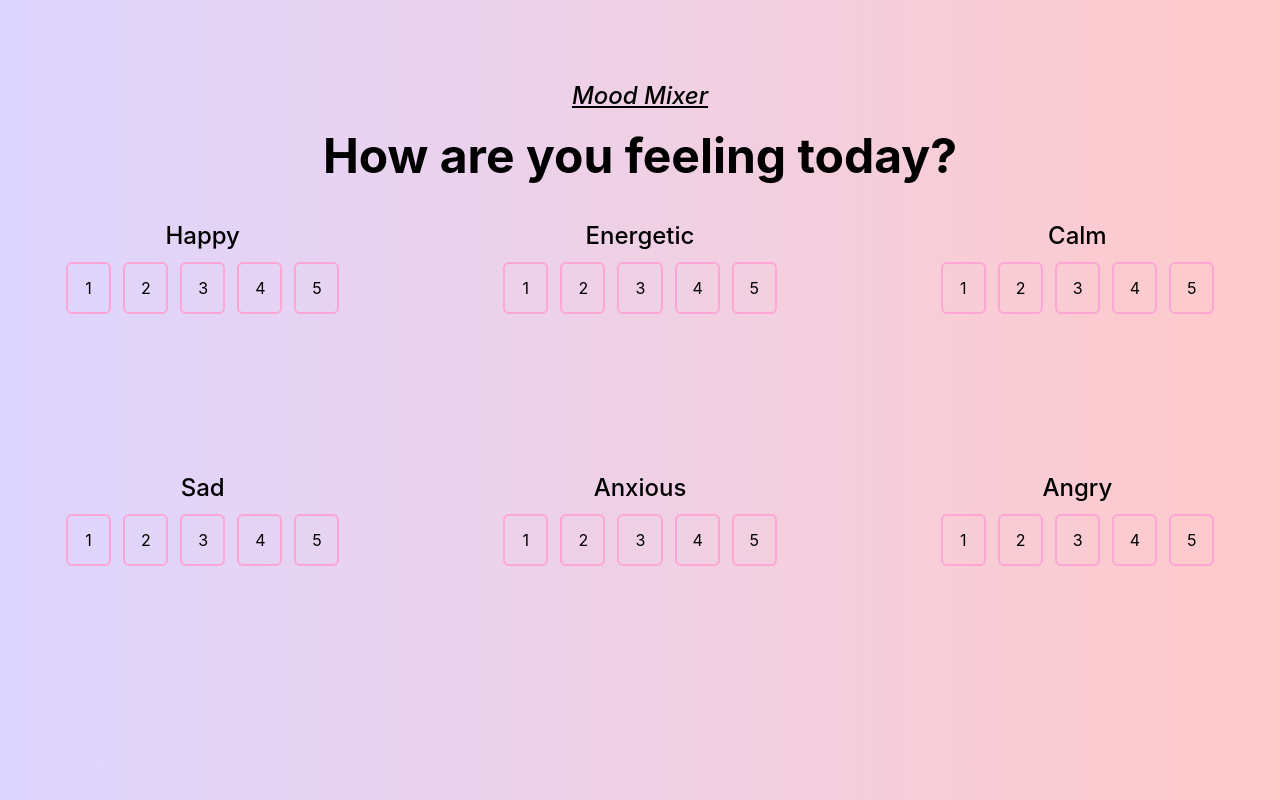
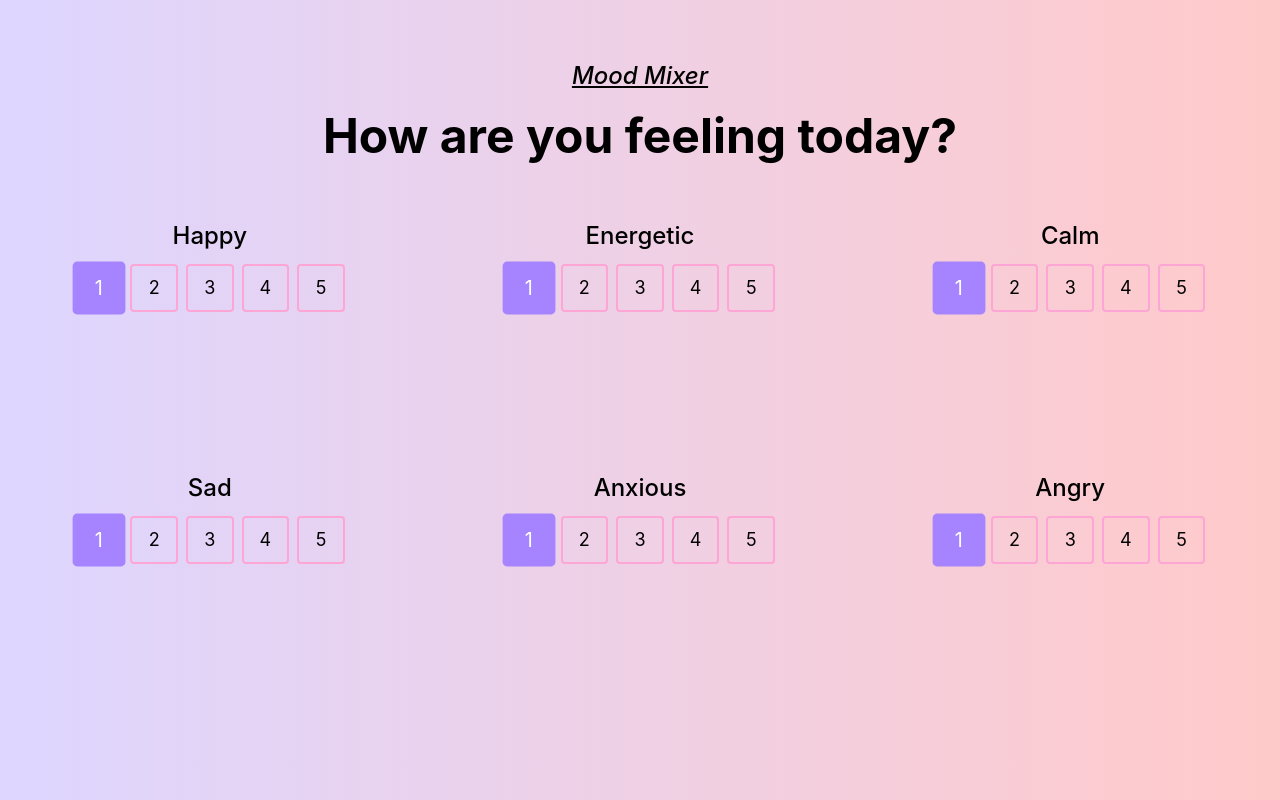
Before and after one commit to isaacnguyen10711-cpu/Vibe-Mixer, a React (Vite) app in the folder mm-frontend/: page / in a window 1280 px wide. Built offline with nearby package versions, Linux system fonts and the light colour scheme.

Commit message:
Updated button so that when the value is selected, it displays as the bg changes to violet

```diff
--- a/mm-frontend/src/components/ButtonRow.tsx
+++ b/mm-frontend/src/components/ButtonRow.tsx
@@ -1,40 +1,29 @@
 type ButtonRowProps = {
+  selectedMood: number;
   onMoodSelect: (mood: number) => void;
 };
 
 function ButtonRow( props: ButtonRowProps) {
     return (
         <>
-            <button
-                className="px-2 py-1 md:px-3 md:py-2 lg:px-4 lg:py-3 mx-1 rounded hover:bg-violet-300 outline outline-2 outline-pink-300 transition duration-300 ease-in-out hover:scale-110"
-                onClick={() => props.onMoodSelect(1)}
-            >
-                1
-            </button>
-            <button
-                className="px-2 py-1 md:px-3 md:py-2 lg:px-4 lg:py-3 mx-1 rounded hover:bg-violet-300 outline outline-2 outline-pink-300 transition duration-300 ease-in-out hover:scale-110"
-                onClick={() => props.onMoodSelect(2)}
-            >
-                2
-            </button>
-            <button
-                className="px-2 py-1 md:px-3 md:py-2 lg:px-4 lg:py-3 mx-1  rounded hover:bg-violet-300 outline outline-2 outline-pink-300 transition duration-300 ease-in-out hover:scale-110"
-                onClick={() => props.onMoodSelect(3)}
-            >
-                3
-            </button>
-            <button
-                className="px-2 py-1 md:px-3 md:py-2 lg:px-4 lg:py-3 mx-1 rounded hover:bg-violet-300 outline outline-2 outline-pink-300 transition duration-300 ease-in-out hover:scale-110"
-                onClick={() => props.onMoodSelect(4)}
-            >
-                4
-            </button>
-            <button
-                className="px-2 py-1 md:px-3 md:py-2 lg:px-4 lg:py-3 mx-1 rounded hover:bg-violet-300 outline outline-2 outline-pink-300 transition duration-300 ease-in-out hover:scale-110"
-                onClick={() => props.onMoodSelect(5)}
-            >
-                5
-            </button>
+            {[1, 2, 3, 4, 5].map((moodLevel) => {
+                const isSelected = props.selectedMood === moodLevel;
+
+                return (
+                    <button
+                        key={moodLevel}
+                        type="button"
+                        className={`min-h-6 rounded border-2 px-3 py-2 text-sm transition duration-300 ease-in-out focus-visible:outline-2 focus-visible:outline-offset-2 focus-visible:outline-violet-500 active:scale-95 md:px-3 md:text-base lg:px-4 lg:text-lg ${
+                            isSelected
+                                ? "scale-110 border-violet-400 bg-violet-400 text-white"
+                                : "border-pink-300 hover:scale-110 hover:bg-violet-300"
+                        }`}
+                        onClick={() => props.onMoodSelect(moodLevel)}
+                    >
+                        {moodLevel}
+                    </button>
+                );
+            })}
         </>
     )
 }
--- a/mm-frontend/src/pages/HomePage.tsx
+++ b/mm-frontend/src/pages/HomePage.tsx
@@ -1,4 +1,4 @@
-import { useState, useEffect } from 'react'
+import { useState } from 'react'
 import ButtonRow from '../components/ButtonRow';
 
 function HomePage() {
@@ -12,19 +12,19 @@ function HomePage() {
     return (
         <div className="max-w-6xl mx-auto">
             <div className="flex justify-center">
-                <h1 className="text-lg mt-20 italic underline font-medium md:text-xl lg:text-2xl">Mood Mixer</h1>
+                <h1 className="text-lg mt-10 italic underline font-medium md:text-xl md:mt-15 lg:text-2xl">Mood Mixer</h1>
             </div>
             <div className="flex justify-center">
-                <h1 className="text-2xl mt-5 font-bold md:text-3xl lg:text-5xl">How are you feeling today?</h1>
+                <h1 className="text-2xl mt-2 font-bold md:text-3xl md:mt-5 lg:text-5xl ">How are you feeling today?</h1>
             </div>
 
-            <div className="grid md:grid-cols-3 md:gap-20 lg:gap-40 justify-center mt-10">
+            <div className="grid gap-5 my-5 md:grid-cols-3 md:gap-20 lg:gap-40 justify-center md:mt-15">
                 <div>
                     <div className="flex justify-center">
                         <h1 className="text-lg font-medium md:text-xl lg:text-2xl">Happy</h1>
                     </div>
                     <div className="grid grid-cols-5 gap-2 justify-center mt-3">
-                        <ButtonRow onMoodSelect={setHappy} />
+                        <ButtonRow selectedMood={happy} onMoodSelect={setHappy} />
                     </div>
                 </div>
                 <div>
@@ -32,7 +32,7 @@ function HomePage() {
                         <h1 className="text-lg font-medium md:text-xl lg:text-2xl">Energetic</h1>
                     </div>
                     <div className="grid grid-cols-5 gap-2 justify-center mt-3">
-                        <ButtonRow onMoodSelect={setEnergetic} />
+                        <ButtonRow selectedMood={energetic} onMoodSelect={setEnergetic} />
                     </div>
                 </div>
                 <div>
@@ -40,7 +40,7 @@ function HomePage() {
                         <h1 className="text-lg font-medium md:text-xl lg:text-2xl">Calm</h1>
                     </div>
                     <div className="grid grid-cols-5 gap-2 justify-center mt-3">
-                        <ButtonRow onMoodSelect={setCalm} />
+                        <ButtonRow selectedMood={calm} onMoodSelect={setCalm} />
                     </div>
                 </div>
                 <div>
@@ -48,7 +48,7 @@ function HomePage() {
                         <h1 className="text-lg font-medium md:text-xl lg:text-2xl">Sad</h1>
                     </div>
                     <div className="grid grid-cols-5 gap-2 justify-center mt-3">
-                        <ButtonRow onMoodSelect={setSad} />
+                        <ButtonRow selectedMood={sad} onMoodSelect={setSad} />
                     </div>
                 </div>
                 <div>
@@ -56,7 +56,7 @@ function HomePage() {
                         <h1 className="text-lg font-medium md:text-xl lg:text-2xl">Anxious</h1>
                     </div>
                     <div className="grid grid-cols-5 gap-2 justify-center mt-3">
-                        <ButtonRow onMoodSelect={setAnxious} />
+                        <ButtonRow selectedMood={anxious} onMoodSelect={setAnxious} />
                     </div>
                 </div>
                 <div>
@@ -64,7 +64,7 @@ function HomePage() {
                         <h1 className="text-lg font-medium md:text-xl lg:text-2xl">Angry</h1>
                     </div>
                     <div className="grid grid-cols-5 gap-2 justify-center mt-3">
-                        <ButtonRow onMoodSelect={setAngry} />
+                        <ButtonRow selectedMood={angry} onMoodSelect={setAngry} />
                     </div>
                 </div>
             </div>
```
